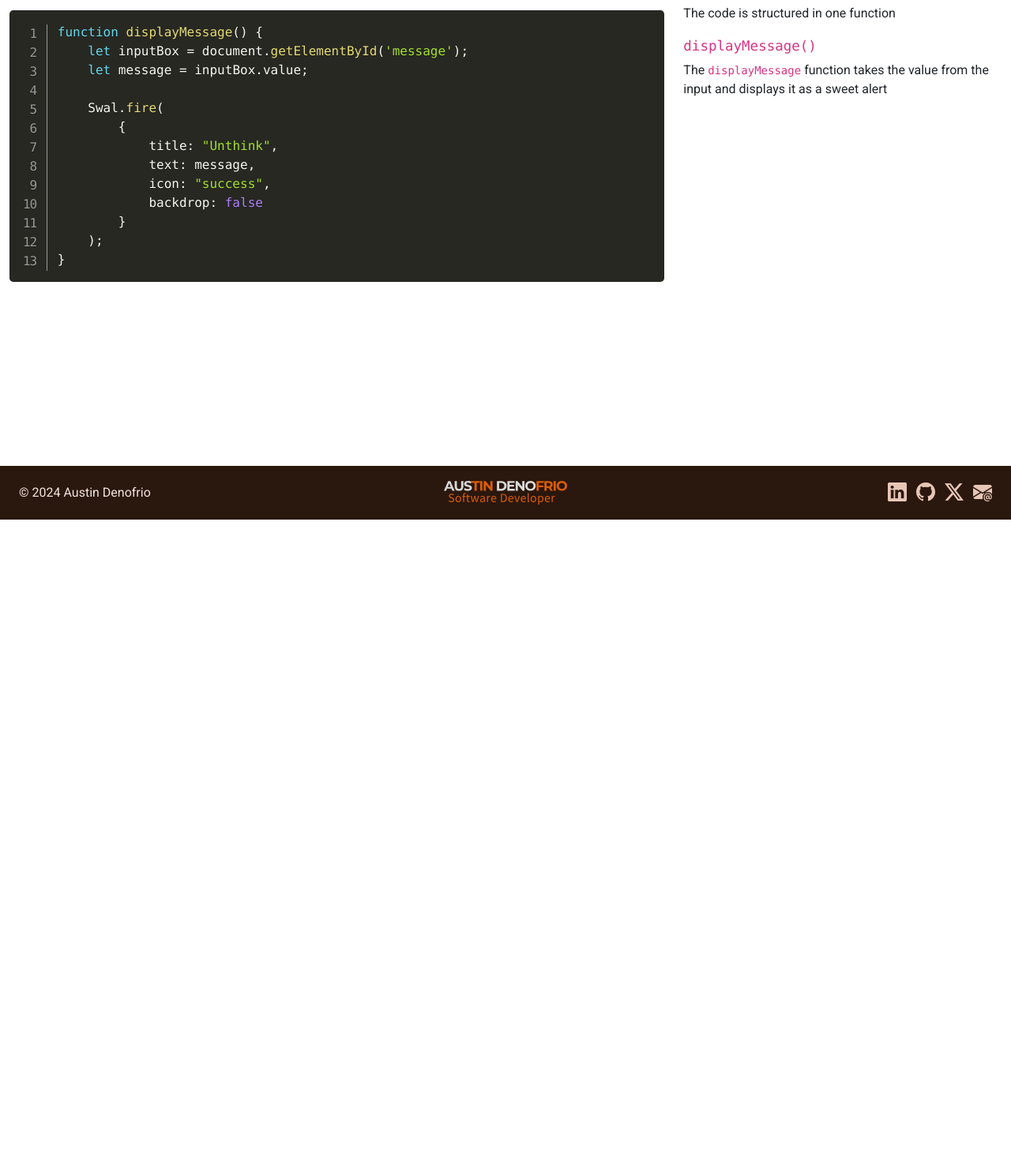
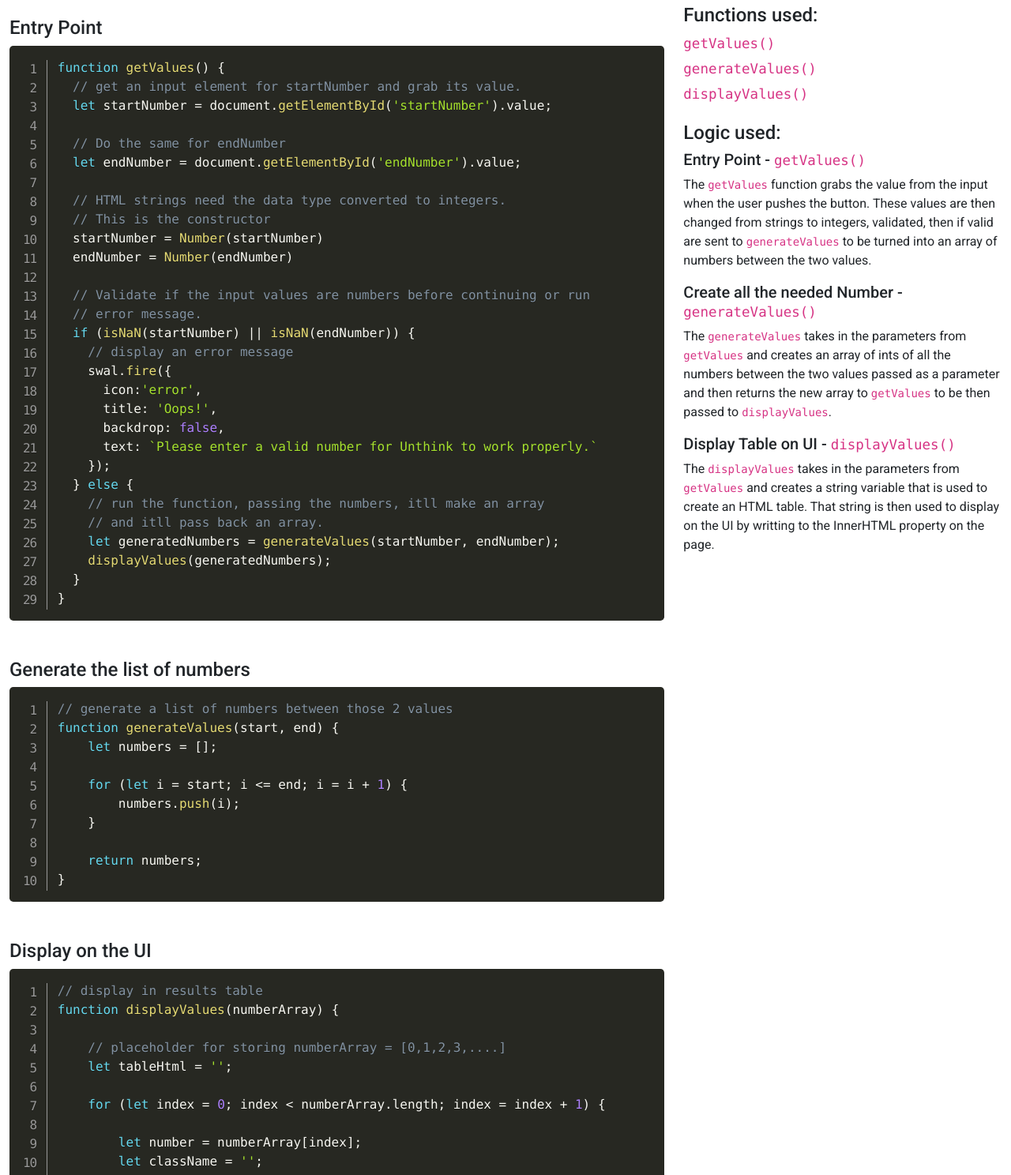
Before and after one commit to AustinAdamDenofrio/Unthink, a plain HTML site: page code.html in a window 1280 px wide. Shown: the part 142-1630 px from the top of the page at 79% size. Before the commit the page ends 800 px from the top, so only its background shows below. Drawn offline with nearby package versions, Linux system fonts and the light colour scheme.

Commit message:
Added content to the Code page

```diff
--- a/code.html
+++ b/code.html
@@ -71,31 +71,120 @@
 
             <!-- The Code Example -->
             <div class="col-12 col-lg-8">
+                <h4 class="mt-3">Entry Point</h4>
                 <pre class="line-numbers">
                     <code class="language-js">
-                        function displayMessage() {
-                            let inputBox = document.getElementById('message');
-                            let message = inputBox.value;
+                        function getValues() {
+                            // get an input element for startNumber and grab its value.
+                            let startNumber = document.getElementById('startNumber').value;
 
-                            Swal.fire(
-                                {
-                                    title: "Unthink",
-                                    text: message,
-                                    icon: "success",
-                                    backdrop: false
-                                }
-                            );
+                            // Do the same for endNumber
+                            let endNumber = document.getElementById('endNumber').value;
+
+                            // HTML strings need the data type converted to integers.
+                            // This is the constructor
+                            startNumber = Number(startNumber)
+                            endNumber = Number(endNumber)
+
+                            // Validate if the input values are numbers before continuing or run
+                            // error message.
+                            if (isNaN(startNumber) || isNaN(endNumber)) {
+                              // display an error message
+                              swal.fire({
+                                icon:'error',
+                                title: 'Oops!',
+                                backdrop: false,
+                                text: `Please enter a valid number for Unthink to work properly.`
+                              });
+                            } else {
+                              // run the function, passing the numbers, itll make an array
+                              // and itll pass back an array.
+                              let generatedNumbers = generateValues(startNumber, endNumber);
+                              displayValues(generatedNumbers);
+                            }
+                          }
+                    </code>
+                </pre>
+
+
+                <h4 class="mt-5">Generate the list of numbers</h4>
+                <pre class="line-numbers">
+                    <code class="language-js">
+                        // generate a list of numbers between those 2 values
+                        function generateValues(start, end) {
+                            let numbers = [];
+
+                            for (let i = start; i <= end; i = i + 1) {
+                                numbers.push(i);
+                            }
+
+                            return numbers;
                         }
                     </code>
                 </pre>
+
+                <h4 class="mt-5">Display on the UI</h4>
+                <pre class="line-numbers">
+                    <code class="language-js">
+                        // display in results table
+                        function displayValues(numberArray) {
+
+                            // placeholder for storing numberArray = [0,1,2,3,....]
+                            let tableHtml = '';
+
+                            for (let index = 0; index < numberArray.length; index = index + 1) {
+
+                                let number = numberArray[index];
+                                let className = '';
+
+                                // if number is even
+                                if (number % 2 == 0) {
+                                    // write class 'even'
+                                    className = 'even';
+                                } else {
+                                    // write class 'odd'
+                                    className = 'odd';
+                                }
+
+                                tableHtml += `<tr><td class="${className}">${number}</td></tr>`;
+                            }
+
+                            // grab an HTML Element by ID and store in a let to prepare to change property
+                            let tbody = document.getElementById('results');
+                            // Change property of HTML element
+                            tbody.innerHTML = tableHtml;
+                        }
+                    </code>
+                </pre>
+
             </div>
             <!-- The Code's Explination -->
             <div class="col-12 col-lg-4">
-                <p>The code is structured in one function</p>
-                <h5><code>displayMessage()</code></h5>
+                <h4>Functions used:</h4>
+                <h5><code>getValues()</code></h5>
+                <h5><code>generateValues()</code></h5>
+                <h5><code>displayValues()</code></h5>
+
+                <h4 class="mt-4">Logic used:</h4>
+                <h5>Entry Point - <code>getValues()</code></h5>
                 <p>
-                    The <code>displayMessage</code> function takes the
-                    value from the input and displays it as a sweet alert
+                    The <code>getValues</code> function grabs the value from the input when the user pushes the button.
+                    These values are then changed from strings to integers, validated, then if valid are sent to
+                    <code>generateValues</code> to be turned into an array of numbers between the two values.
+                </p>
+
+                <h5>Create all the needed Number - <code>generateValues()</code></h5>
+                <p>
+                    The <code>generateValues</code> takes in the parameters from <code>getValues</code> and creates an
+                    array of ints of all the numbers between the two values passed as a parameter and then returns the
+                    new array to <code>getValues</code> to be then passed to <code>displayValues</code>.
+                </p>
+
+                <h5>Display Table on UI - <code>displayValues()</code></h5>
+                <p>
+                    The <code>displayValues</code> takes in the parameters from <code>getValues</code> and creates a
+                    string variable that is used to create an HTML table. That string is then used to display on the UI
+                    by writting to the InnerHTML property on the page.
                 </p>
             </div>
 
```
Also changed, not shown: js/site.js (+0 -22 lines).
